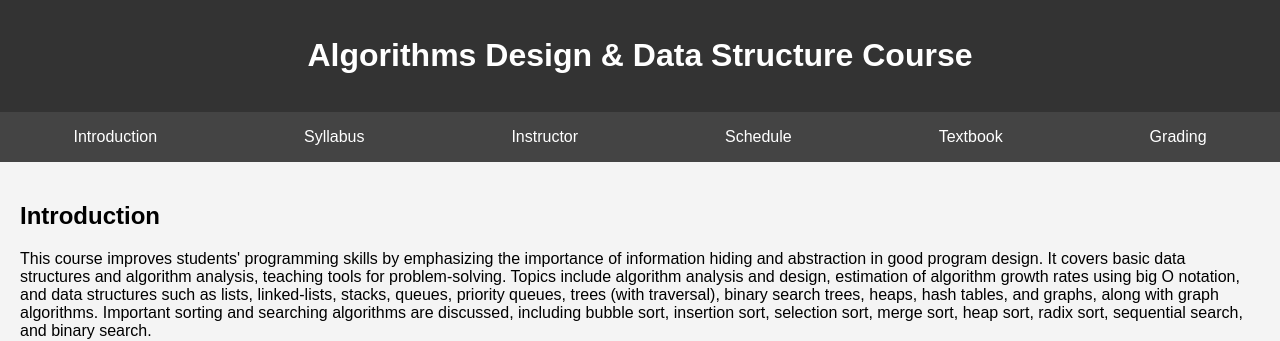
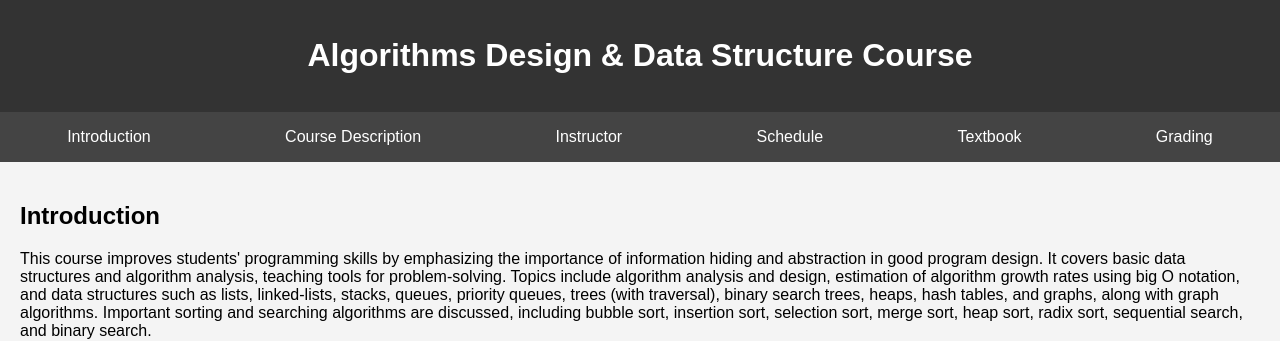
Before and after one commit to msalharbi/msalharbi.github.io, a Jekyll site: the page syllabus/IPRG_325.html, which Jekyll copies as it is, in a window 1280 px wide. Shown: the top 341 px of the page. Built offline with Jekyll 4.4.1, drawn with Linux system fonts in a browser that asks for light colours.

Commit message:
syllabus updated

```diff
--- a/syllabus/IPRG_325.html
+++ b/syllabus/IPRG_325.html
@@ -15,7 +15,7 @@
     <nav>
         <ul>
             <li><a href="#introduction">Introduction</a></li>
-            <li><a href="#syllabus">Syllabus</a></li>
+            <li><a href="#course_info">Course Description</a></li>
             <li><a href="#instructor">Instructor</a></li>
             <li><a href="#schedule">Schedule</a></li>
             <li><a href="#textbook">Textbook</a></li>
@@ -29,7 +29,7 @@
         </p>
     </section>
 
-    <section id="syllabus">
+    <section id="course_info">
         <h2>Course Description</h2>
         <p><strong>Department:</strong> Engineering of Computer and Information Technology</p>
         <p><strong>Major:</strong> Computer Programming</p>
--- a/syllabus/IPRG_461.html
+++ b/syllabus/IPRG_461.html
@@ -15,7 +15,7 @@
     <nav>
         <ul>
             <li><a href="#introduction">Introduction</a></li>
-            <li><a href="#syllabus">Syllabus</a></li>
+            <li><a href="#course_info">Course Description</a></li>
             <li><a href="#instructor">Instructor</a></li>
             <li><a href="#schedule">Schedule</a></li>
             <li><a href="#textbook">Textbook</a></li>
@@ -33,7 +33,7 @@
             usability testing since there is a need to develop current and next-generation interactive technologies.</p>
     </section>
 
-    <section id="syllabus">
+    <section id="course_info">
         <h2>Course Description</h2>
         <p><strong>Department:</strong> Engineering of Computer and Information Technology</p>
         <p><strong>Major:</strong> Computer Programming</p>
--- a/syllabus/IPRG_473.html
+++ b/syllabus/IPRG_473.html
@@ -15,7 +15,7 @@
     <nav>
         <ul>
             <li><a href="#introduction">Introduction</a></li>
-            <li><a href="#syllabus">Syllabus</a></li>
+            <li><a href="#course_info">Course Description</a></li>
             <li><a href="#instructor">Instructor</a></li>
             <li><a href="#schedule">Schedule</a></li>
             <li><a href="#textbook">Textbook</a></li>
@@ -28,7 +28,7 @@
         <p>This course delves into the pervasive role of multimedia in daily life, covering key components like text, graphics, voice, video, and animation. It explores principles, standards, and current technologies, providing hands-on experience. Topics include development tools, techniques, compression standards, and guidelines for multimedia planning, design, production, and implementation. The course also addresses scanning processes, development, editing, and professional considerations in multimedia systems.</p>
     </section>
 
-    <section id="syllabus">
+    <section id="course_info">
         <h2>Course Description</h2>
         <p><strong>Department:</strong> Engineering of Computer and Information Technology</p>
         <p><strong>Major:</strong> Computer Programming</p>
```
